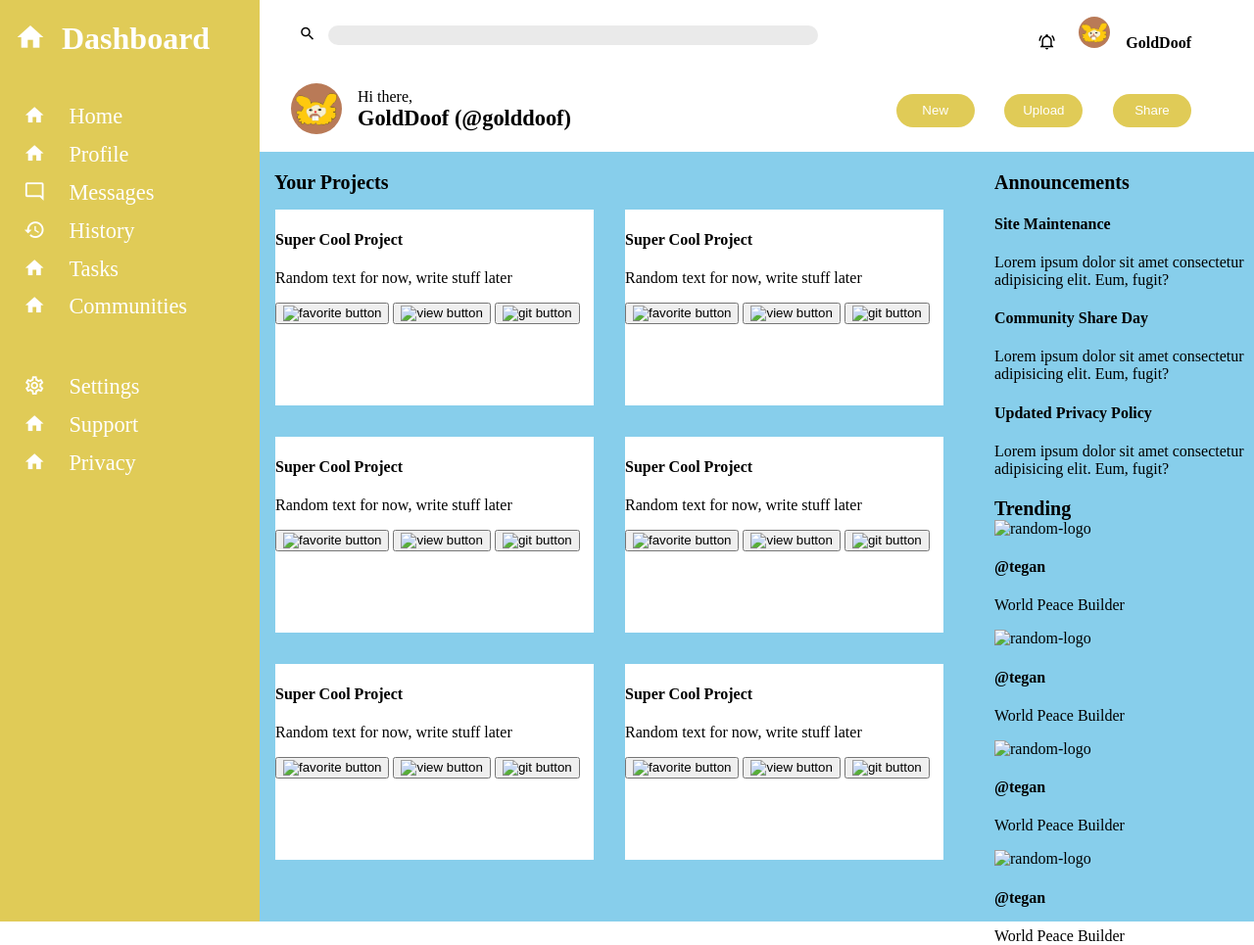
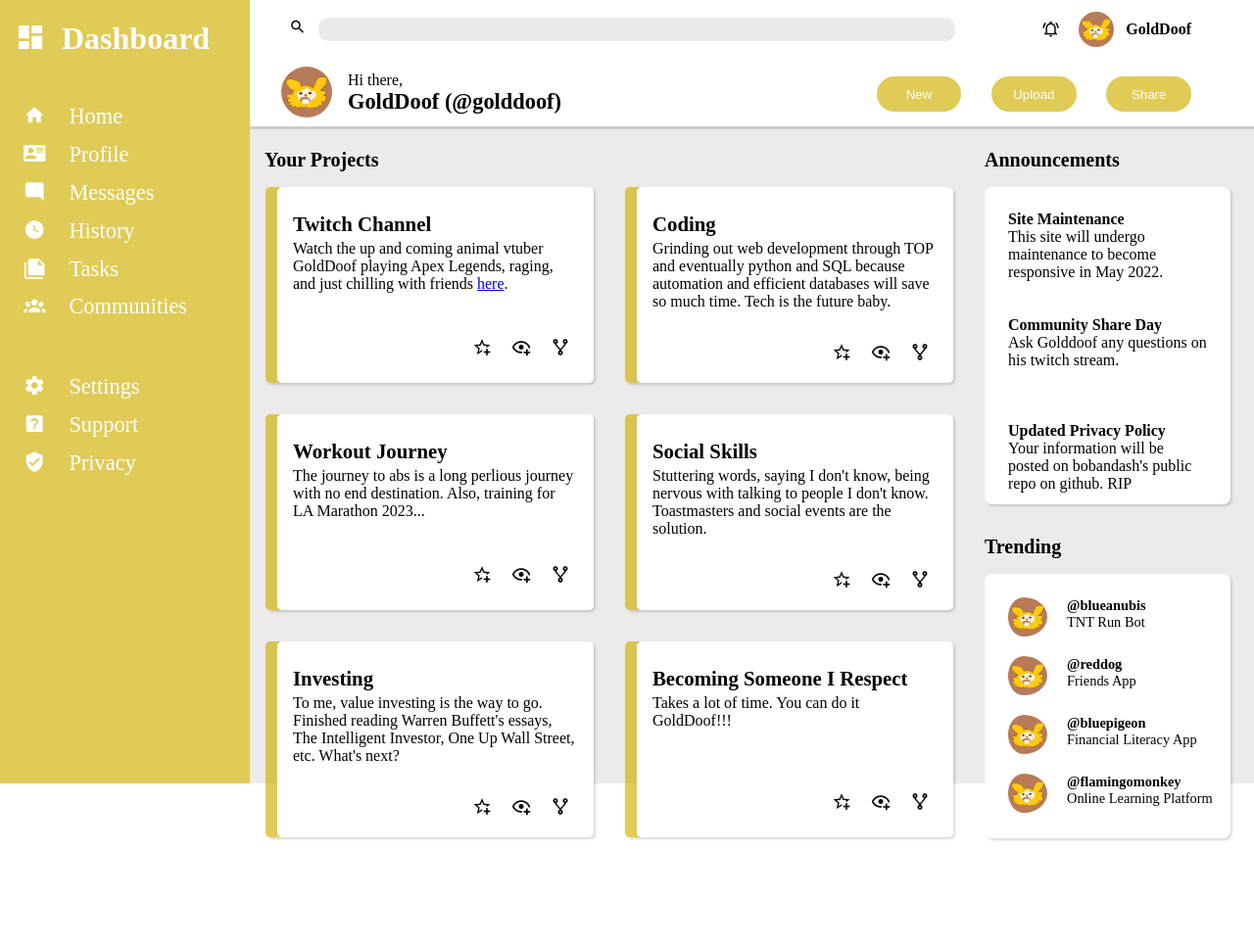
Before and after one commit to bobandash/dashboard, a plain HTML site: page index.html in a window 1280 px wide. Shown: the whole page at 98% size. After the commit the page ends 871 px from the top, so only its background shows below. Drawn offline with Linux system fonts and the light colour scheme.

Commit message:
changed the front-end text and made top header bigger

```diff
--- a/index.css
+++ b/index.css
@@ -1,17 +1,21 @@
 body, html {
     margin: 0;
     padding: 0;
+    height: 100%;
 }
 
 :root {
     --dark-gold-background: rgba(209, 179, 8, 0.678);
-    --content-background: skyblue;
+    --content-background: rgb(236, 234, 234);
+    --box-shadow: rgba(0, 0, 0, 0.15) 1.95px 1.95px 2.6px;
+    --header-box-shadow: rgba(0, 0, 0, 0.2) 0px -3px 0px inset;
+    --text-container: rgb(244, 244, 244);
 }
 
 /*make it responsive later */
 body {
     display: grid;
-    grid-template-columns: 1fr minmax(0,275px) 750px minmax(0,275px) 1fr;
+    grid-template-columns: 1fr minmax(220px,275px) 750px 275px 1fr;
     grid-template-rows: 7.5% 9% 83.5%;
     grid-template-areas:
         "side1 sidebar header1 header1 side2"
@@ -67,7 +71,7 @@ body {
     margin-right: 1rem;
 }
 
-.mdi {
+#dashboard-nav-items .mdi, #dashboard-company-info-items .mdi {
     margin-right: 1.5rem;
 }
 
@@ -93,33 +97,25 @@ body {
 
 #searchbar {
     border-radius: 10px;
-    height: 1.25rem;
+    height: 1.55rem;
+    width: clamp(50px, 650px, 700px);
     border: none;
     background-color: rgba(211, 211, 211, 0.466);
-    width: 500px;
 }
 
 #right-part-top-first-header {
     margin-left: auto;
     margin-right: 4em;
+    display: flex;
+    justify-content: space-between;
+    align-items: center;
 }
 
 .small {
-    height: 2rem;
+    height: 2.25rem;
     margin-right: 0.75rem;
     margin-left: 0.75rem;
 }
-
-/* <div id = "top-first-header">
-<div id = "left-part-top-first-header">
-    <span class = "mdi mdi-magnify"></span>
-    <input id = "searchbar" type = "search">
-</div>
-<div>
-    <span class = "mdi mdi-bell-ring-outline"></span>
-    <img src = "" alt = "profile picture">GoldDoof
-</div>
-</div> */
 
 /*end the first header*/
 
@@ -130,6 +126,7 @@ body {
     display: flex;
     flex-direction: row;
     align-items: center;
+    box-shadow: var(--header-box-shadow);
 }
 
 #top-second-header-text {
@@ -154,8 +151,8 @@ body {
 #top-second-header-btns-container button {
     border: none;
     background-color: var(--dark-gold-background);
-    height: 2.5em;
-    width: 6em;
+    height: 2.75em;
+    width: 6.5em;
     border-radius: 30px;
     color: white;
     margin-left: 2em;
@@ -169,21 +166,6 @@ body {
     height: 3.25rem;
     margin-left: 2rem;
 }
-
-/* <div id = "top-second-header">
-    <div><img src = "" alt = "bigger profile picture"></div>
-    <div>
-        <p>Hi there,</p>
-        <h2>GoldDoof (@golddoof)</h2>
-    </div>
-    <div>
-        <button>New</button>
-        <button>Upload</button>
-        <button>Share</button>
-    </div>
-</div>
- */
-/*end the second header*/
 
 
 /*for the main content with the projects */
@@ -207,94 +189,59 @@ body {
     flex-wrap: wrap;
 }
 
+.gold-left-div {
+    background-color: var(--dark-gold-background);
+    margin: 1em;
+    height: 200px;
+    width: 335px;
+    border-radius: 5px;
+    box-shadow: var(--box-shadow);
+}
+
 .project-container {
     background-color: white;
-    margin: 1em;
-    height: 200px;
-    width: 325px;
+    margin: 0;
+    margin-left: 0.75em;
+    height: 100%;
+    border-radius: 5px;
+    display: flex;
+    flex-direction: column;
 }
 
-/*  <div id = "main-content">
-        <h3>Your Projects</h3>
-        <div class = "project-container">
-            <div class = "project-text">
-                <h4>Super Cool Project</h4>
-                <p>Random text for now, write stuff later</p>
-            </div>
-            <div class = "project-button-icons">
-                <button><img src = "" alt = "favorite button"></button>
-                <button><img src = "" alt = "view button"></button>
-                <button><img src = "" alt = "git button"></button>
-            </div>
-        </div>
-        <div class = "project-container">
-            <div class = "project-text">
-                <h4>Super Cool Project</h4>
-                <p>Random text for now, write stuff later</p>
-            </div>
-            <div class = "project-button-icons">
-                <button><img src = "" alt = "favorite button"></button>
-                <button><img src = "" alt = "view button"></button>
-                <button><img src = "" alt = "git button"></button>
-            </div>
-        </div>
-        <div class = "project-container">
-            <div class = "project-text">
-                <h4>Super Cool Project</h4>
-                <p>Random text for now, write stuff later</p>
-            </div>
-            <div class = "project-button-icons">
-                <button><img src = "" alt = "favorite button"></button>
-                <button><img src = "" alt = "view button"></button>
-                <button><img src = "" alt = "git button"></button>
-            </div>
-        </div>
-        <div class = "project-container">
-            <div class = "project-text">
-                <h4>Super Cool Project</h4>
-                <p>Random text for now, write stuff later</p>
-            </div>
-            <div class = "project-button-icons">
-                <button><img src = "" alt = "favorite button"></button>
-                <button><img src = "" alt = "view button"></button>
-                <button><img src = "" alt = "git button"></button>
-            </div>
-        </div>
-        <div class = "project-container">
-            <div class = "project-text">
-                <h4>Super Cool Project</h4>
-                <p>Random text for now, write stuff later</p>
-            </div>
-            <div class = "project-button-icons">
-                <button><img src = "" alt = "favorite button"></button>
-                <button><img src = "" alt = "view button"></button>
-                <button><img src = "" alt = "git button"></button>
-            </div>
-        </div>
-        <div class = "project-container">
-            <div class = "project-text">
-                <h4>Super Cool Project</h4>
-                <p>Random text for now, write stuff later</p>
-            </div>
-            <div class = "project-button-icons">
-                <button><img src = "" alt = "favorite button"></button>
-                <button><img src = "" alt = "view button"></button>
-                <button><img src = "" alt = "git button"></button>
-            </div>
-        </div>
-        <div class = "project-container">
-            <div class = "project-text">
-                <h4>Super Cool Project</h4>
-                <p>Random text for now, write stuff later</p>
-            </div>
-            <div class = "project-button-icons">
-                <button><img src = "" alt = "favorite button"></button>
-                <button><img src = "" alt = "view button"></button>
-                <button><img src = "" alt = "git button"></button>
-            </div>
-        </div>
-    </div>
-*/
+.project-button-icons .mdi {
+    margin-right: 0.8em;
+    font-size: 1.25em;
+}
+
+.project-button-icons {
+    align-self: flex-end;
+    margin-top: auto;
+    margin-bottom: 1.5em;
+    margin-right: 0.5em;
+}
+
+.project-text {
+    margin: 1em;
+}
+
+.project-text h4 {
+    margin-top: 0.5em;
+    margin-bottom: 0em;
+    font-size: 1.3em
+}
+
+.project-text p {
+    margin-top: 0.2em;
+}
+
+
+.project-button-icons button {
+    border: none;
+    background: transparent;
+    padding: 0;
+    outline: 0;
+}
+
 
 /*end the main content*/
 
@@ -304,64 +251,72 @@ body {
     grid-area: sidebar2;
     background: var(--content-background);
 }
-/*
-<div id = "sidebar-2">
-        <div id = "announcements-container">
-            <h3>Announcements</h3>
-            <div id = "announcements-content">
-                <div class = "announcement-items">
-                    <h4>Site Maintenance</h4>
-                    <p>Lorem ipsum dolor sit amet consectetur adipisicing elit. Eum, fugit?</p>
-                </div>
-                <div class = "announcement-items">
-                    <h4>Community Share Day</h4>
-                    <p>Lorem ipsum dolor sit amet consectetur adipisicing elit. Eum, fugit?</p>
-                </div>
-                <div class = "announcement-items">
-                    <h4>Updated Privacy Policy</h4>
-                    <p>Lorem ipsum dolor sit amet consectetur adipisicing elit. Eum, fugit?</p>
-                </div>
-            </div>
-        </div>
-        <div id = "trending-container">
-            <h3>Trending</h3>
-            <div id = "trending-content">
-                <div class = "trending=items">
-                    <div><img class = "trending-pfp" src = "" alt = "random-logo"></div>
-                    <div class = "trending-text">
-                        <h4>@tegan</h4>
-                        <p>World Peace Builder</p>
-                    </div>
-                </div>
-            </div>
-            <div id = "trending-content">
-                <div class = "trending=items">
-                    <div><img class = "trending-pfp" src = "" alt = "random-logo"></div>
-                    <div class = "trending-text">
-                        <h4>@tegan</h4>
-                        <p>World Peace Builder</p>
-                    </div>
-                </div>
-            </div>
-            <div id = "trending-content">
-                <div class = "trending=items">
-                    <div><img class = "trending-pfp" src = "" alt = "random-logo"></div>
-                    <div class = "trending-text">
-                        <h4>@tegan</h4>
-                        <p>World Peace Builder</p>
-                    </div>
-                </div>
-            </div>
-            <div id = "trending-content">
-                <div class = "trending=items">
-                    <div><img class = "trending-pfp" src = "" alt = "random-logo"></div>
-                    <div class = "trending-text">
-                        <h4>@tegan</h4>
-                        <p>World Peace Builder</p>
-                    </div>
-                </div>
-            </div>
-        </div>
-    </div> */
 
-/*end the sidebar*/
+#announcements-content, #trending-content {
+    display: flex;
+    flex-direction: column;
+    background-color: white;
+    margin-top: 1em;
+    margin-right: 1.5em;
+    margin-bottom: 2em;
+    border-radius: 7.5px;
+    box-shadow: var(--box-shadow);
+}
+
+.announcement-items {
+    height: 60px;
+    padding: 1.5rem;
+}
+
+
+.announcement-items h4 {
+    font-weight: bold;
+    margin-bottom: 0px;
+    margin-top: 0px;
+}
+
+.announcement-items p {
+    margin-top: 0px;
+    margin-bottom: 0px;
+}
+
+/*start trending items */
+
+#trending-content {
+    height: 270px;
+}
+
+.trending-items {
+    display: flex;
+    flex-direction: row;
+}
+
+.trending-items:nth-child(1) {
+    margin-top: 1em;
+}
+
+.trending-items:nth-child(4) {
+    margin-bottom: 1em;
+}
+
+.trending-pfp, .trending-text {
+    padding: 0.5em;
+    padding-right: 0em;
+}
+
+.trending-pfp {
+    margin-left: 1em;
+    height: 2.5em;
+}
+
+.trending-text h4, .trending-text p {
+    margin: 0;
+    font-size: 0.9rem;
+}
+
+.trending-text p {
+    margin: 0;
+    font-size: 0.9rem;
+}
+
+/*end trending items */
--- a/index.html
+++ b/index.html
@@ -11,20 +11,20 @@
 <body>
     <div class = "blackbar" id = "side1"></div>
     <div id = "sidebar">
-        <div id = "dashboard-text"><h1><span class = "mdi mdi-home"></span>Dashboard</h1></div>
+        <div id = "dashboard-text"><h1><span class = "mdi mdi-view-dashboard"></span>Dashboard</h1></div>
         <div id = "dashboard-nav-items">
             <!-- need to finish changing all the icons -->
             <div><a href=""><span class = "mdi mdi-home"></span>Home</a></div>
-            <div><span class = "mdi mdi-home"></span><img src="" alt=""><a href="">Profile</a></div>
-            <div><span class = "mdi mdi-message-reply-outline"></span><img src="" alt=""><a href="">Messages</a></div>
-            <div><span class = "mdi mdi-history"></span><img src="" alt=""><a href="">History</a></div>
-            <div><span class = "mdi mdi-home"></span><img src="" alt=""><a href="">Tasks</a></div>
-            <div><span class = "mdi mdi-home"></span><img src="" alt=""><a href="">Communities</a></div>
+            <div><span class = "mdi mdi-card-account-details"></span><img src="" alt=""><a href="">Profile</a></div>
+            <div><span class = "mdi mdi-message-reply"></span><img src="" alt=""><a href="">Messages</a></div>
+            <div><span class = "mdi mdi-clock-time-four"></span><img src="" alt=""><a href="">History</a></div>
+            <div><span class = "mdi mdi-note-multiple"></span><img src="" alt=""><a href="">Tasks</a></div>
+            <div><span class = "mdi mdi-account-group"></span><img src="" alt=""><a href="">Communities</a></div>
         </div>
         <div id = "dashboard-company-info-items">
-            <div><span class = "mdi mdi-cog-outline"></span><img src="" alt=""><a href="">Settings</a></div>
-            <div><span class = "mdi mdi-home"></span><img src="" alt=""><a href="">Support</a></div>
-            <div><span class = "mdi mdi-home"></span><img src="" alt=""><a href="">Privacy</a></div>
+            <div><span class = "mdi mdi-cog"></span><img src="" alt=""><a href="">Settings</a></div>
+            <div><span class = "mdi mdi-help-box"></span><img src="" alt=""><a href="">Support</a></div>
+            <div><span class = "mdi mdi-shield-check"></span><img src="" alt=""><a href="">Privacy</a></div>
         </div>
     </div>
 
@@ -56,70 +56,84 @@
     <div id = "main-content">
         <h3 id = "main-content-header" class = "header-text">Your Projects</h3>
         <div id = "all-projects-container">
+            <div class = "gold-left-div">
                 <div class = "project-container">
                     <div class = "project-text">
-                    <h4>Super Cool Project</h4>
-                    <p>Random text for now, write stuff later</p>
+                        <h4>Twitch Channel</h4>
+                        <p>Watch the up and coming animal vtuber GoldDoof playing Apex Legends, raging, and just
+                            chilling with friends <a href = "twitch.tv/GoldDoof">here</a>.<br>
+                        </p>
                     </div>
                     <div class = "project-button-icons">
-                    <button><img src = "" alt = "favorite button"></button>
-                    <button><img src = "" alt = "view button"></button>
-                    <button><img src = "" alt = "git button"></button>
+                        <span class = "mdi mdi-star-plus-outline"><button></button></span>
+                        <span class = "mdi mdi-eye-plus-outline"><button></button></span>
+                        <span class = "mdi mdi-source-fork"><button></button></span>
                     </div>
                 </div>
+            </div>
+            <div class = "gold-left-div">
                 <div class = "project-container">
                     <div class = "project-text">
-                    <h4>Super Cool Project</h4>
-                    <p>Random text for now, write stuff later</p>
+                        <h4>Coding</h4>
+                        <p>Grinding out web development through TOP and eventually python and SQL because automation and efficient databases will save so much time. Tech is the future baby.</p>
                     </div>
                     <div class = "project-button-icons">
-                    <button><img src = "" alt = "favorite button"></button>
-                    <button><img src = "" alt = "view button"></button>
-                    <button><img src = "" alt = "git button"></button>
+                        <span class = "mdi mdi-star-plus-outline"><button></button></span>
+                        <span class = "mdi mdi-eye-plus-outline"><button></button></span>
+                        <span class = "mdi mdi-source-fork"><button></button></span>
                     </div>
                 </div>
+            </div>
+            <div class = "gold-left-div">
                 <div class = "project-container">
                     <div class = "project-text">
-                    <h4>Super Cool Project</h4>
-                    <p>Random text for now, write stuff later</p>
+                        <h4>Workout Journey</h4>
+                        <p>The journey to abs is a long perlious journey with no end destination. Also, training for LA Marathon 2023...</p>
                     </div>
                     <div class = "project-button-icons">
-                    <button><img src = "" alt = "favorite button"></button>
-                    <button><img src = "" alt = "view button"></button>
-                    <button><img src = "" alt = "git button"></button>
+                        <span class = "mdi mdi-star-plus-outline"><button></button></span>
+                        <span class = "mdi mdi-eye-plus-outline"><button></button></span>
+                        <span class = "mdi mdi-source-fork"><button></button></span>
                     </div>
                 </div>
+            </div>
+            <div class = "gold-left-div">
                 <div class = "project-container">
                     <div class = "project-text">
-                    <h4>Super Cool Project</h4>
-                    <p>Random text for now, write stuff later</p>
+                        <h4>Social Skills</h4>
+                        <p>Stuttering words, saying I don't know, being nervous with talking to people I don't know. Toastmasters and social events are the solution.</p>
                     </div>
                     <div class = "project-button-icons">
-                    <button><img src = "" alt = "favorite button"></button>
-                    <button><img src = "" alt = "view button"></button>
-                    <button><img src = "" alt = "git button"></button>
+                        <span class = "mdi mdi-star-plus-outline"><button></button></span>
+                        <span class = "mdi mdi-eye-plus-outline"><button></button></span>
+                        <span class = "mdi mdi-source-fork"><button></button></span>
                     </div>
                 </div>
+            </div>
+            <div class = "gold-left-div">
                 <div class = "project-container">
                     <div class = "project-text">
-                    <h4>Super Cool Project</h4>
-                    <p>Random text for now, write stuff later</p>
+                        <h4>Investing</h4>
+                        <p>To me, value investing is the way to go. Finished reading Warren Buffett's essays, The Intelligent Investor, One Up Wall Street, etc. What's next?</p>
                     </div>
                     <div class = "project-button-icons">
-                    <button><img src = "" alt = "favorite button"></button>
-                    <button><img src = "" alt = "view button"></button>
-                    <button><img src = "" alt = "git button"></button>
+                        <span class = "mdi mdi-star-plus-outline"><button></button></span>
+                        <span class = "mdi mdi-eye-plus-outline"><button></button></span>
+                        <span class = "mdi mdi-source-fork"><button></button></span>
                     </div>
                 </div>
+            </div>
+            <div class = "gold-left-div">
                 <div class = "project-container">
                     <div class = "project-text">
-                    <h4>Super Cool Project</h4>
-                    <p>Random text for now, write stuff later</p>
+                        <h4>Becoming Someone I Respect</h4>
+                        <p>Takes a lot of time. You can do it GoldDoof!!!</p>
                     </div>
                     <div class = "project-button-icons">
-                    <button><img src = "" alt = "favorite button"></button>
-                    <button><img src = "" alt = "view button"></button>
-                    <button><img src = "" alt = "git button"></button>
+                        <span class = "mdi mdi-star-plus-outline"><button></button></span>
+                        <span class = "mdi mdi-eye-plus-outline"><button></button></span>
+                        <span class = "mdi mdi-source-fork"><button></button></span>
+                    </div>
                 </div>
             </div>
         </div>
@@ -131,59 +145,53 @@
             <div id = "announcements-content">
                 <div class = "announcement-items">
                     <h4>Site Maintenance</h4>
-                    <p>Lorem ipsum dolor sit amet consectetur adipisicing elit. Eum, fugit?</p>
+                    <p>This site will undergo maintenance to become responsive in May 2022.</p>
                 </div>
                 <div class = "announcement-items">
                     <h4>Community Share Day</h4>
-                    <p>Lorem ipsum dolor sit amet consectetur adipisicing elit. Eum, fugit?</p>
+                    <p>Ask Golddoof any questions on his twitch stream.</p>
                 </div>
                 <div class = "announcement-items">
                     <h4>Updated Privacy Policy</h4>
-                    <p>Lorem ipsum dolor sit amet consectetur adipisicing elit. Eum, fugit?</p>
+                    <p>Your information will be posted on bobandash's public repo on github. RIP</p>
                 </div>
             </div>
         </div>
+
         <div id = "trending-container">
             <h3 class = "header-text">Trending</h3>
             <div id = "trending-content">
-                <div class = "trending=items">
-                    <div><img class = "trending-pfp" src = "" alt = "random-logo"></div>
+                <div class = "trending-items">
+                    <div><img class = "pfp small trending-pfp" src = "images/golddoof-pfp.png" alt = "random-logo"></div>
                     <div class = "trending-text">
-                        <h4>@tegan</h4>
-                        <p>World Peace Builder</p>
+                        <h4>@blueanubis</h4>
+                        <p>TNT Run Bot</p>
                     </div>
                 </div>
-            </div>
-            <div id = "trending-content">
-                <div class = "trending=items">
-                    <div><img class = "trending-pfp" src = "" alt = "random-logo"></div>
+                <div class = "trending-items">
+                    <div><img class = "pfp small trending-pfp" src = "images/golddoof-pfp.png" alt = "random-logo"></div>
                     <div class = "trending-text">
-                        <h4>@tegan</h4>
-                        <p>World Peace Builder</p>
+                        <h4>@reddog</h4>
+                        <p>Friends App</p>
                     </div>
                 </div>
-            </div>
-            <div id = "trending-content">
-                <div class = "trending=items">
-                    <div><img class = "trending-pfp" src = "" alt = "random-logo"></div>
+                <div class = "trending-items">
+                    <div><img class = "pfp small trending-pfp" src = "images/golddoof-pfp.png" alt = "random-logo"></div>
                     <div class = "trending-text">
-                        <h4>@tegan</h4>
-                        <p>World Peace Builder</p>
+                        <h4>@bluepigeon</h4>
+                        <p>Financial Literacy App</p>
                     </div>
                 </div>
-            </div>
-            <div id = "trending-content">
-                <div class = "trending=items">
-                    <div><img class = "trending-pfp" src = "" alt = "random-logo"></div>
+                <div class = "trending-items">
+                    <div><img class = "pfp small trending-pfp" src = "images/golddoof-pfp.png" alt = "random-logo"></div>
                     <div class = "trending-text">
-                        <h4>@tegan</h4>
-                        <p>World Peace Builder</p>
+                        <h4>@flamingomonkey</h4>
+                        <p>Online Learning Platform</p>
                     </div>
                 </div>
             </div>
         </div>
     </div>
-
     <div class = "blackbar" id = "side2"></div>
 </body>
 </html>
```
Lines whose indentation alone changed are shown as unchanged.
